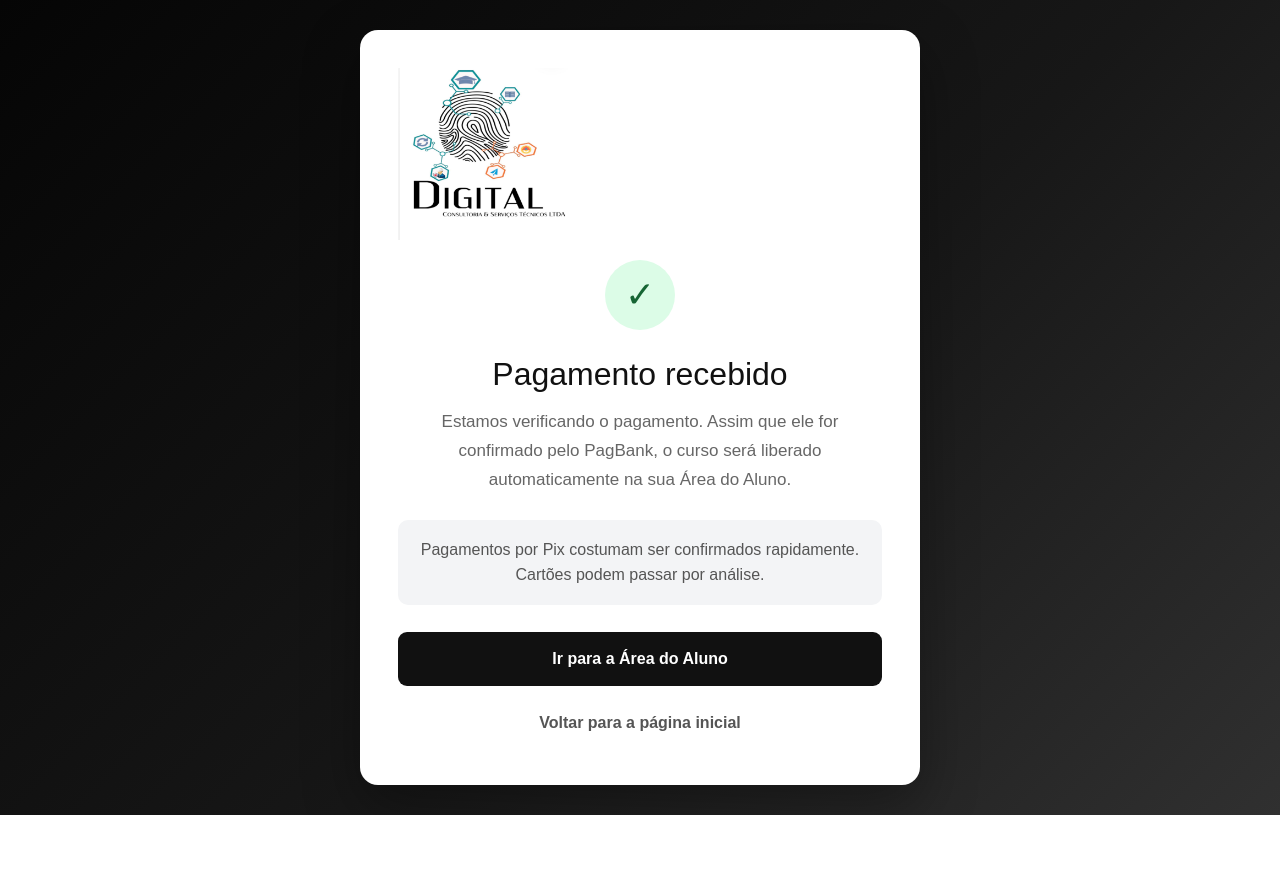
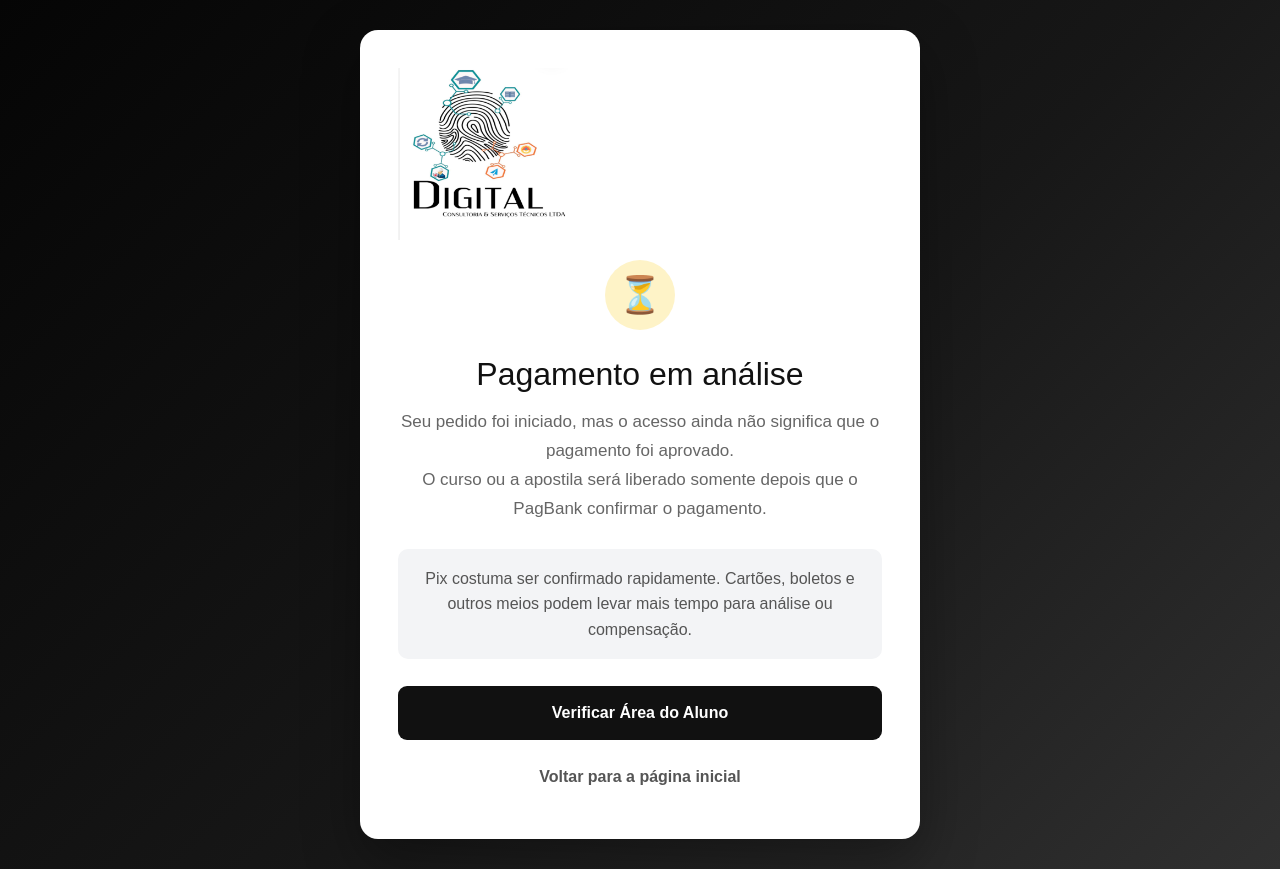
Before and after one commit to adrianamontenegro202-rgb/digital-consultoria-cursos, a Next.js app: page /pagamento/retorno in a window 1280 px wide. Before the commit the page ends 815 px from the top, so only its background shows below. Built offline with nearby package versions, Linux system fonts and the light colour scheme.

Commit message:
Corrige mensagem de retorno do pagamento

```diff
--- a/app/pagamento/retorno/page.tsx
+++ b/app/pagamento/retorno/page.tsx
@@ -47,15 +47,16 @@ export default function RetornoPagamento() {
             height: "70px",
             margin: "20px auto",
             borderRadius: "50%",
-            backgroundColor: "#dcfce7",
-            color: "#166534",
+            backgroundColor: "#fef3c7",
+            color: "#92400e",
             display: "flex",
             alignItems: "center",
             justifyContent: "center",
             fontSize: "36px",
+            fontWeight: "bold",
           }}
         >
-          ✓
+          ⏳
         </div>
 
         <h1
@@ -65,7 +66,7 @@ export default function RetornoPagamento() {
             margin: "10px 0",
           }}
         >
-          Pagamento recebido
+          Pagamento em análise
         </h1>
 
         <p
@@ -75,8 +76,19 @@ export default function RetornoPagamento() {
             lineHeight: "1.7",
           }}
         >
-          Estamos verificando o pagamento. Assim que ele for confirmado pelo
-          PagBank, o curso será liberado automaticamente na sua Área do Aluno.
+          Seu pedido foi iniciado, mas o acesso ainda não significa que o
+          pagamento foi aprovado.
+        </p>
+
+        <p
+          style={{
+            color: "#666666",
+            fontSize: "17px",
+            lineHeight: "1.7",
+          }}
+        >
+          O curso ou a apostila será liberado somente depois que o PagBank
+          confirmar o pagamento.
         </p>
 
         <div
@@ -89,8 +101,8 @@ export default function RetornoPagamento() {
             lineHeight: "1.6",
           }}
         >
-          Pagamentos por Pix costumam ser confirmados rapidamente. Cartões
-          podem passar por análise.
+          Pix costuma ser confirmado rapidamente. Cartões, boletos e outros
+          meios podem levar mais tempo para análise ou compensação.
         </div>
 
         <Link
@@ -106,7 +118,7 @@ export default function RetornoPagamento() {
             fontWeight: "bold",
           }}
         >
-          Ir para a Área do Aluno
+          Verificar Área do Aluno
         </Link>
 
         <Link
--- a/data/cursos.ts
+++ b/data/cursos.ts
@@ -38,7 +38,7 @@ export const cursos = [
     slug: "nr11",
     categoria: "Segurança do Trabalho",
     nome: "NR-11",
-    preco: 0.5,
+    preco: 49.99,
     apostilaUrl: "/apostilas/nr11.pdf",
   },
   {
```
